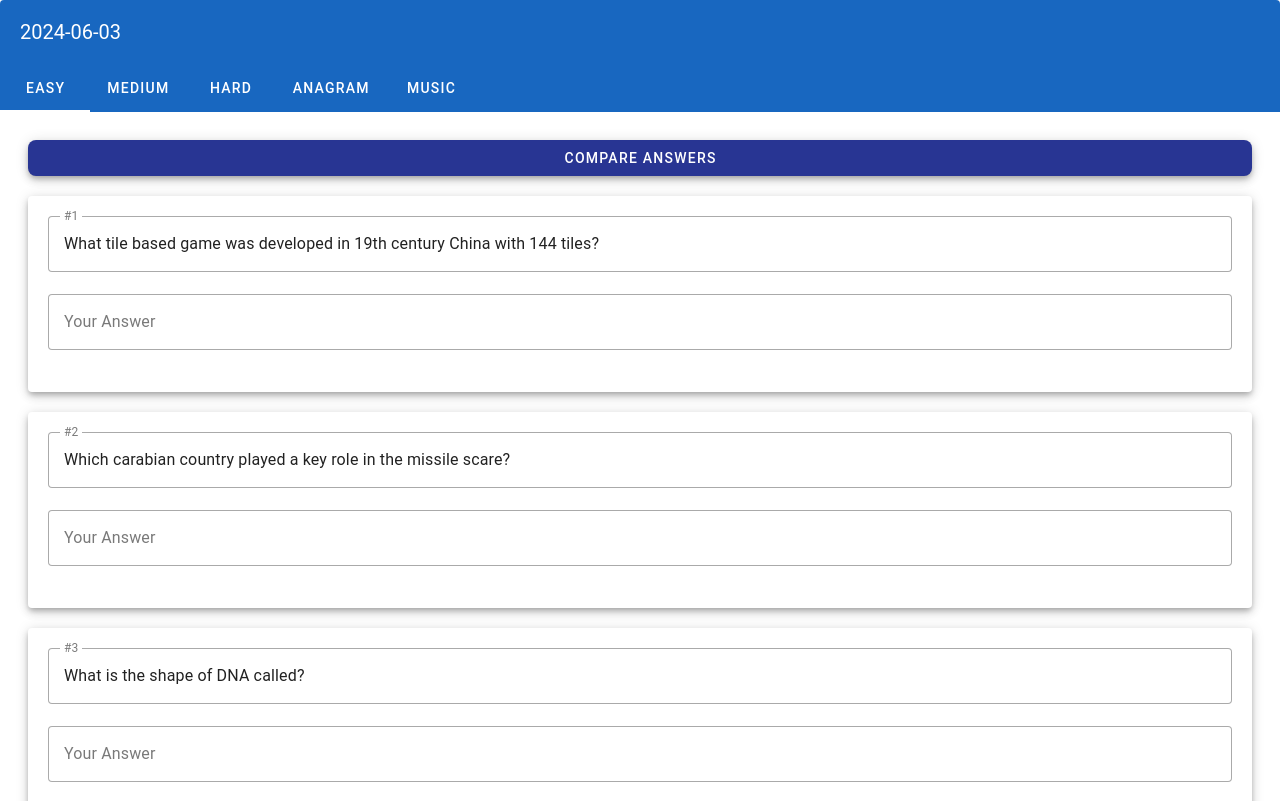
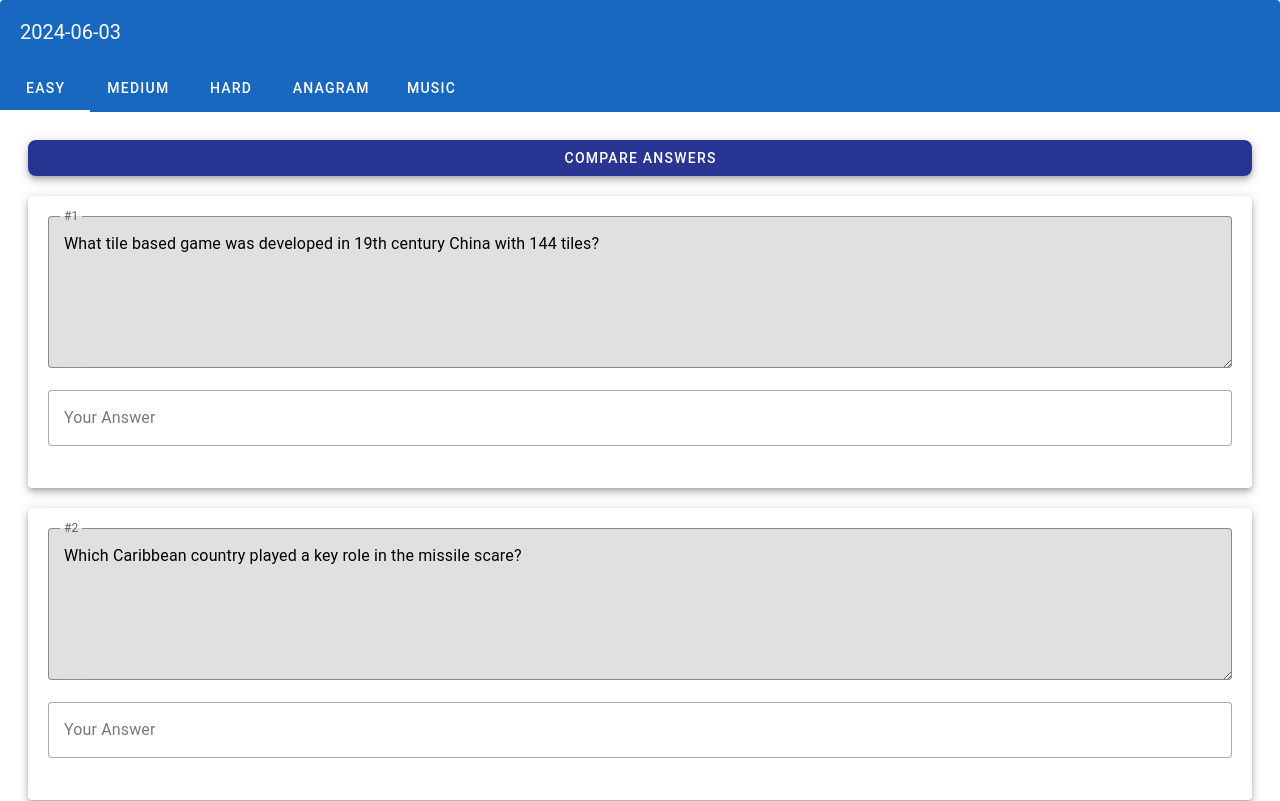
Before and after one commit to pro-dwadler/QuizAPI, a Vue app: page / in a window 1280 px wide. Shown: the top 801 px of the page. Built offline with nearby package versions, Linux system fonts and the light colour scheme.

Commit message:
update for view

```diff
--- a/src/components/Round.vue
+++ b/src/components/Round.vue
@@ -17,7 +17,7 @@ const props = defineProps(['quiz'])
         </v-btn>
 
         <v-sheet v-for="item in quiz.queries" :key="item" elevation="5" rounded class="mb-5 pa-5">
-            <v-text-field :label="'#' + item.index" variant="outlined" v-model="item.query" readonly />
+            <v-textarea bg-color="grey-lighten-2" :label="'#' + item.index" variant="outlined" v-model="item.query" readonly />
             <v-text-field v-if="!showAnswer" label="Your Answer" v-model="item.yourAnswer" variant="outlined" />
             <v-text-field v-if="showAnswer" label="Your Answer" v-model="item.yourAnswer" variant="outlined" readonly />
             <v-text-field v-if="showAnswer" label="Correct Answer" v-model="item.reply" variant="outlined" readonly />
--- a/src/utils/dataUtil.js
+++ b/src/utils/dataUtil.js
@@ -12,7 +12,7 @@ export async function getLastQuiz() {
                     },
                     {
                         index: 2,
-                        query: 'Which carabian country played a key role in the missile scare?',
+                        query: 'Which Caribbean country played a key role in the missile scare?',
                         reply: 'Cuba'
                     },
                     {
```
